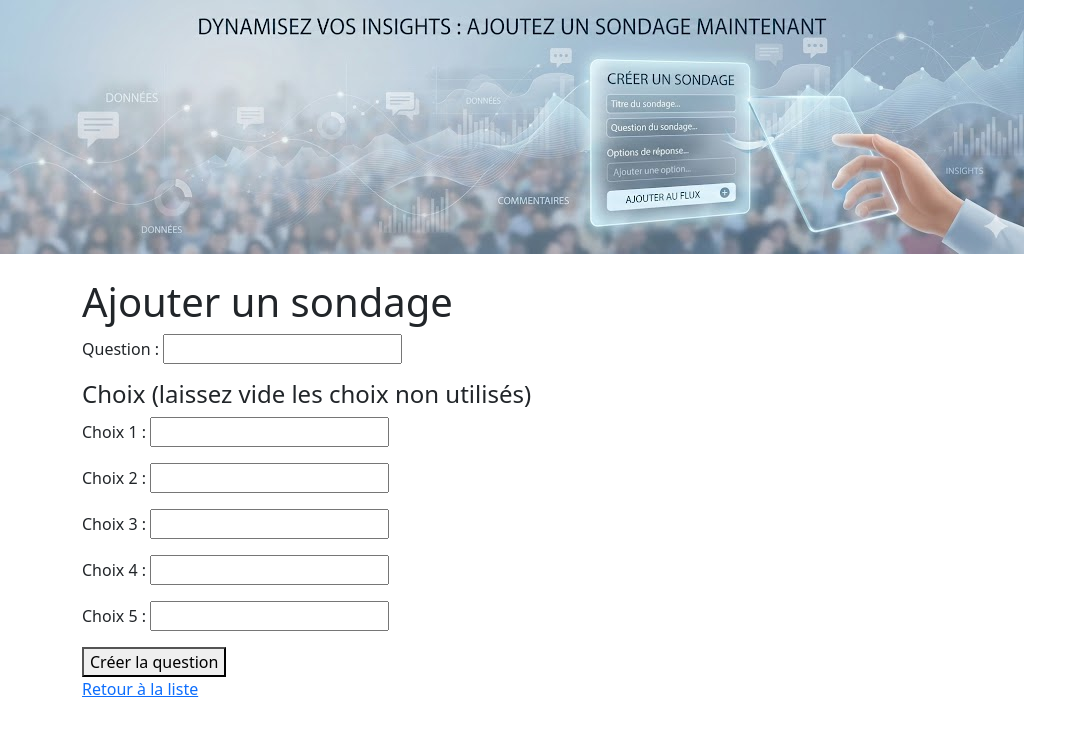
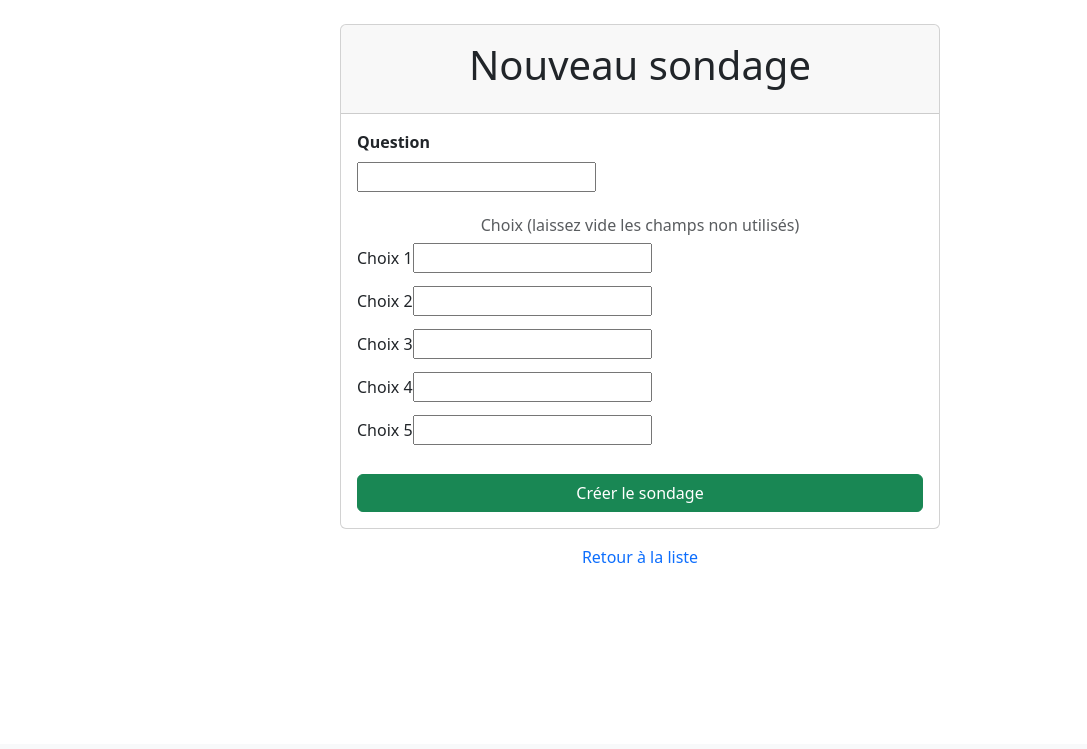
Before and after one commit to john7440/Django-mysite, a Django app: page /polls/add/ in a window 1280 px wide. Shown: the part 56-805 px from the top of the page, without its empty margins (0-1087 px from the left). After the commit the page ends 619 px from the top, so only its background shows below. Run offline with Django 5.2, Linux system fonts and the light colour scheme; a user stored in the database is signed in.

Commit message:
ajout de la personnalisation du add.html avec bootstrap

```diff
--- a/polls/templates/polls/add.html
+++ b/polls/templates/polls/add.html
@@ -1,24 +1,46 @@
 {% extends 'base.html' %}
 {% load static %}
-
 {% block title %}Ajouter un sondage{% endblock %}
 
 {% block header %}
-    <img src="{% static 'polls/images/add_banner.jpg' %}" alt="Ajouter un sondage">
 {% endblock %}
 
 {% block main %}
-<h1>Ajouter un sondage</h1>
-<form method="post">
-    {% csrf_token %}
-    <p>{{ form.question_text.label }} : {{ form.question_text }}</p>
-    <h4>Choix (laissez vide les choix non utilisés)</h4>
-    <p>{{ form.choice_1.label }} : {{ form.choice_1 }}</p>
-    <p>{{ form.choice_2.label }} : {{ form.choice_2 }}</p>
-    <p>{{ form.choice_3.label }} : {{ form.choice_3 }}</p>
-    <p>{{ form.choice_4.label }} : {{ form.choice_4 }}</p>
-    <p>{{ form.choice_5.label }} : {{ form.choice_5 }}</p>
-    <button type="submit">Créer la question</button>
-</form>
-<a href="{% url 'polls:all' %}">Retour à la liste</a>
+<div class="card mx-auto" style="max-width:600px">
+    <div class="card-header p-3"><h1 class="text-center">Nouveau sondage</h1></div>
+    <div class="card-body">
+        <form method="post">
+            {% csrf_token %}
+            <div class="mb-3">
+                <label class="form-label fw-bold">{{ form.question_text.label }}</label>
+                <div>{{ form.question_text }}</div>
+            </div>
+            <h6 class="mt-4 mb-2 text-muted text-center">Choix (laissez vide les champs non utilisés)</h6>
+            {% for i in "12345" %}
+            <div class="mb-2">
+                <div>{{ form|dictsort:i }}</div>
+            </div>
+            {% endfor %}
+            <div class="mb-2">
+                <label class="form-label">Choix 1</label>{{ form.choice_1 }}
+            </div>
+            <div class="mb-2">
+                <label class="form-label">Choix 2</label>{{ form.choice_2 }}
+            </div>
+            <div class="mb-2">
+                <label class="form-label">Choix 3</label>{{ form.choice_3 }}
+            </div>
+            <div class="mb-2">
+                <label class="form-label">Choix 4</label>{{ form.choice_4 }}
+            </div>
+            <div class="mb-2">
+                <label class="form-label">Choix 5</label>{{ form.choice_5 }}
+            </div>
+            <button type="submit" class="btn btn-success mt-3 w-100">Créer le sondage</button>
+        </form>
+    </div>
+</div>
+<div class="text-center mt-3">
+    <a href="{% url 'polls:all' %}" class="text-decoration-none">Retour à la liste</a>
+</div>
 {% endblock %}
```
